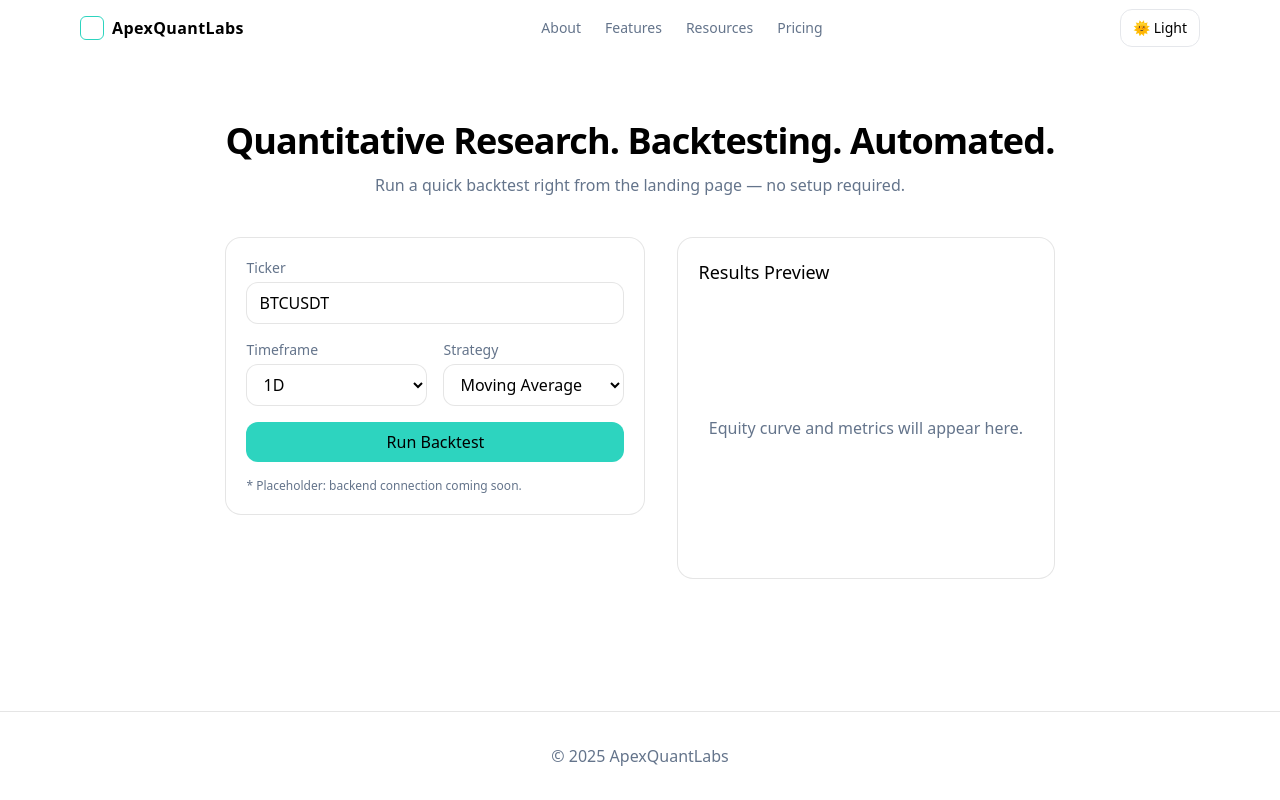
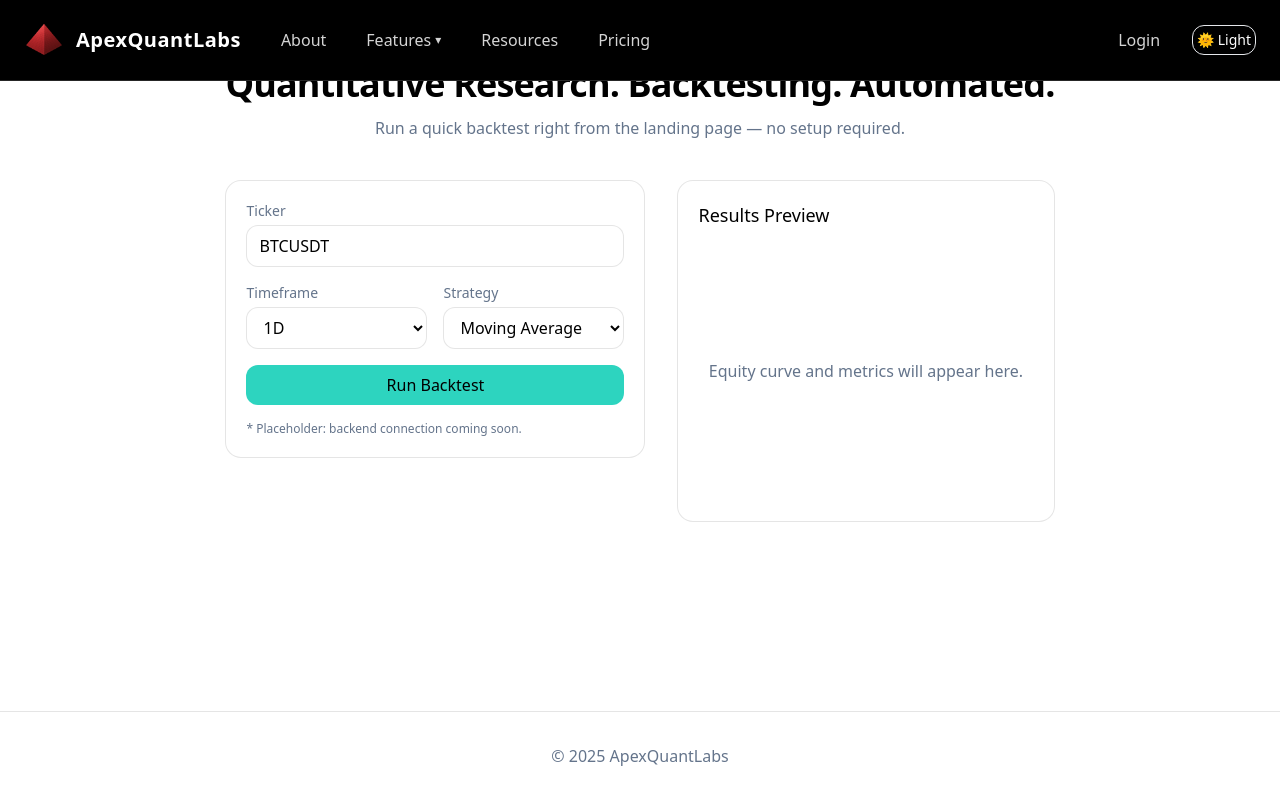
Before and after one commit to palitojendthen/apexlabs, a Next.js app in the folder frontend/: page / in a window 1280 px wide. Built offline with nearby package versions, Linux system fonts and the light colour scheme.

Commit message:
update Navbar.jsx

```diff
--- a/frontend/app/components/Navbar.jsx
+++ b/frontend/app/components/Navbar.jsx
@@ -1,21 +1,117 @@
 "use client";
+import Image from "next/image";
+import Link from "next/link";
+import { useRef, useState } from "react";
 import ThemeToggle from "./ThemeToggle";
 
 export default function Navbar() {
+  const [open, setOpen] = useState(false);
+  const closeTimeout = useRef(null);
+
+  const handleEnter = () => {
+    clearTimeout(closeTimeout.current);
+    setOpen(true);
+  };
+  const handleLeave = () => {
+    closeTimeout.current = setTimeout(() => setOpen(false), 150);
+  };
+  const toggleMenu = () => setOpen((o) => !o);
+
   return (
-    <header className="sticky top-0 z-20 border-b border-white/10 bg-white/80 dark:bg-slate-900/60 backdrop-blur">
-      <div className="mx-auto flex h-14 max-w-6xl items-center justify-between px-4">
-        <div className="flex items-center gap-2">
-          <div className="h-6 w-6 rounded-md border border-teal-400" />
-          <span className="font-semibold tracking-wide">ApexQuantLabs</span>
+    <header className="fixed top-0 left-0 right-0 z-50 bg-black text-white border-b border-neutral-800">
+      <div className="mx-auto flex h-20 max-w-7xl items-center justify-between px-6">
+        {/* LHS: Logo + Navigation */}
+        <div className="flex items-center gap-8">
+          {/* Logo + Brand */}
+          <Link href="/" className="flex items-center gap-3 group">
+            <Image
+              src="/dummy_logo.png"
+              alt="ApexQuantLabs"
+              width={40}
+              height={40}
+              className="object-contain"
+              priority
+            />
+            <span className="font-semibold text-[20px] tracking-wide">
+              ApexQuantLabs
+            </span>
+          </Link>
+
+          {/* Navigation links */}
+          <nav className="hidden sm:flex items-center gap-6 text-[16px] text-neutral-300 relative">
+            <Link
+              href="/about"
+              className="px-2 py-1 rounded-md hover:bg-neutral-800 hover:text-red-400 transition-all"
+            >
+              About
+            </Link>
+
+            {/* Features */}
+            <div
+              className="relative"
+              onMouseEnter={handleEnter}
+              onMouseLeave={handleLeave}
+            >
+              <button
+                onClick={toggleMenu}
+                className="px-2 py-1 rounded-md hover:bg-neutral-800 hover:text-red-400 transition-all focus:outline-none flex items-center gap-1"
+              >
+                Features <span className="text-xs">▾</span>
+              </button>
+
+              {open && (
+                <div
+                  className="absolute left-0 mt-2 w-56 rounded-md bg-neutral-900 border border-neutral-700 shadow-lg"
+                  onMouseEnter={handleEnter}
+                  onMouseLeave={handleLeave}
+                >
+                  <Link
+                    href="/"
+                    className="block px-4 py-2 text-[15px] hover:bg-neutral-800 hover:text-red-400 transition-all"
+                  >
+                    Backtest
+                  </Link>
+                  <Link
+                    href="/features/live-strategies"
+                    className="block px-4 py-2 text-[15px] hover:bg-neutral-800 hover:text-red-400 transition-all"
+                  >
+                    Live Strategies
+                  </Link>
+                  <Link
+                    href="/features/portfolio-management"
+                    className="block px-4 py-2 text-[15px] hover:bg-neutral-800 hover:text-red-400 transition-all"
+                  >
+                    Portfolio Management
+                  </Link>
+                </div>
+              )}
+            </div>
+
+            <Link
+              href="/resources"
+              className="px-2 py-1 rounded-md hover:bg-neutral-800 hover:text-red-400 transition-all"
+            >
+              Resources
+            </Link>
+            <Link
+              href="/pricing"
+              className="px-2 py-1 rounded-md hover:bg-neutral-800 hover:text-red-400 transition-all"
+            >
+              Pricing
+            </Link>
+          </nav>
         </div>
-        <nav className="hidden sm:flex items-center gap-6 text-sm text-slate-500 dark:text-slate-300">
-          <a href="#">About</a>
-          <a href="#">Features</a>
-          <a href="#">Resources</a>
-          <a href="#">Pricing</a>
-        </nav>
-        <ThemeToggle />
+
+        {/* RHS: Login + Themes */}
+        <div className="flex items-center gap-5">
+          <Link
+            href="/login"
+            className="px-3 py-1.5 rounded-md text-[16px] text-neutral-300 hover:bg-neutral-800 hover:text-red-400 transition-all"
+          >
+            Login
+          </Link>
+          <ThemeToggle />
+        </div>
       </div>
     </header>
   );
--- a/frontend/app/components/ThemeToggle.jsx
+++ b/frontend/app/components/ThemeToggle.jsx
@@ -14,7 +14,7 @@ export default function ThemeToggle() {
   return (
     <button
       onClick={() => setTheme(isDark ? "light" : "dark")}
-      className="rounded-xl border px-3 py-2 text-sm hover:border-teal-400"
+      className="rounded-xl border px-1 py-1 text-sm hover:border-red-400"
       aria-pressed={isDark}
       title="Toggle theme"
     >
```
Also changed, not shown: frontend/public/dummy_logo.png (added).
